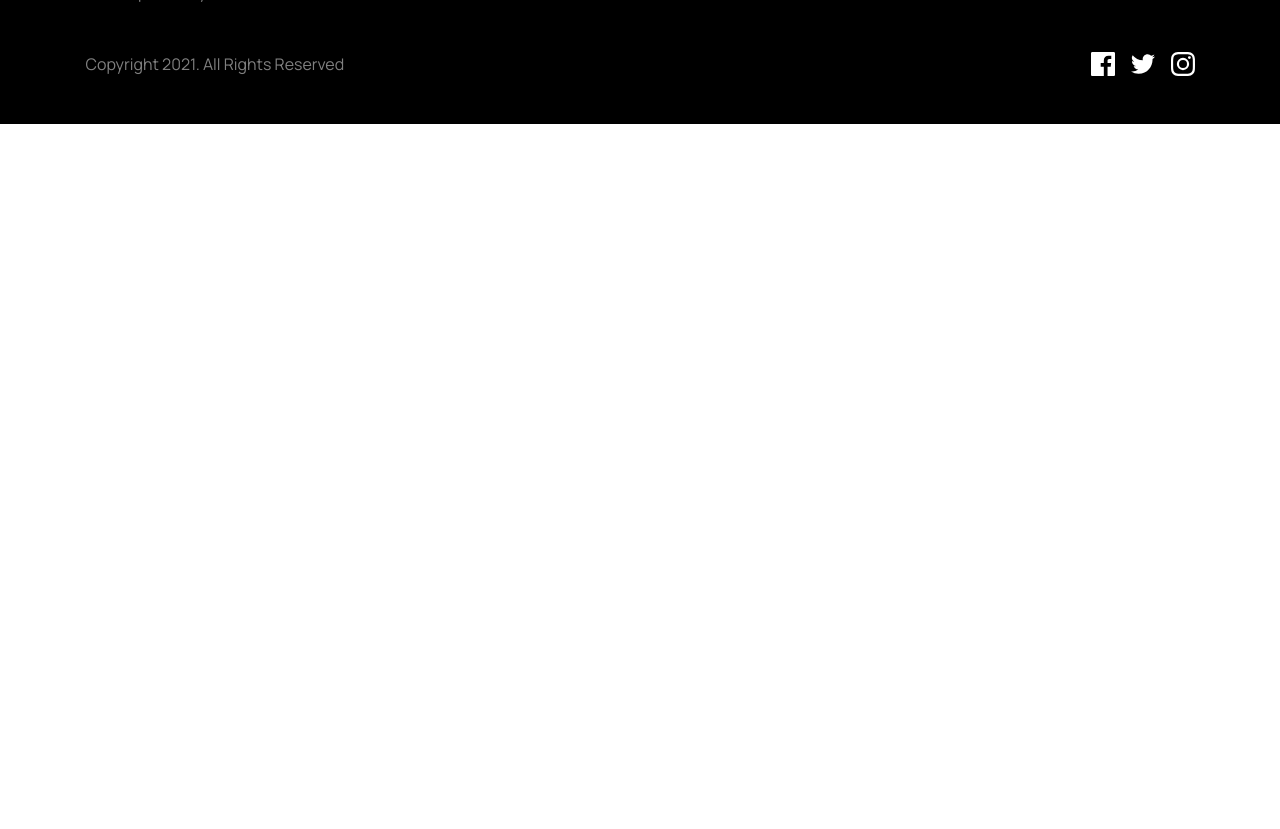
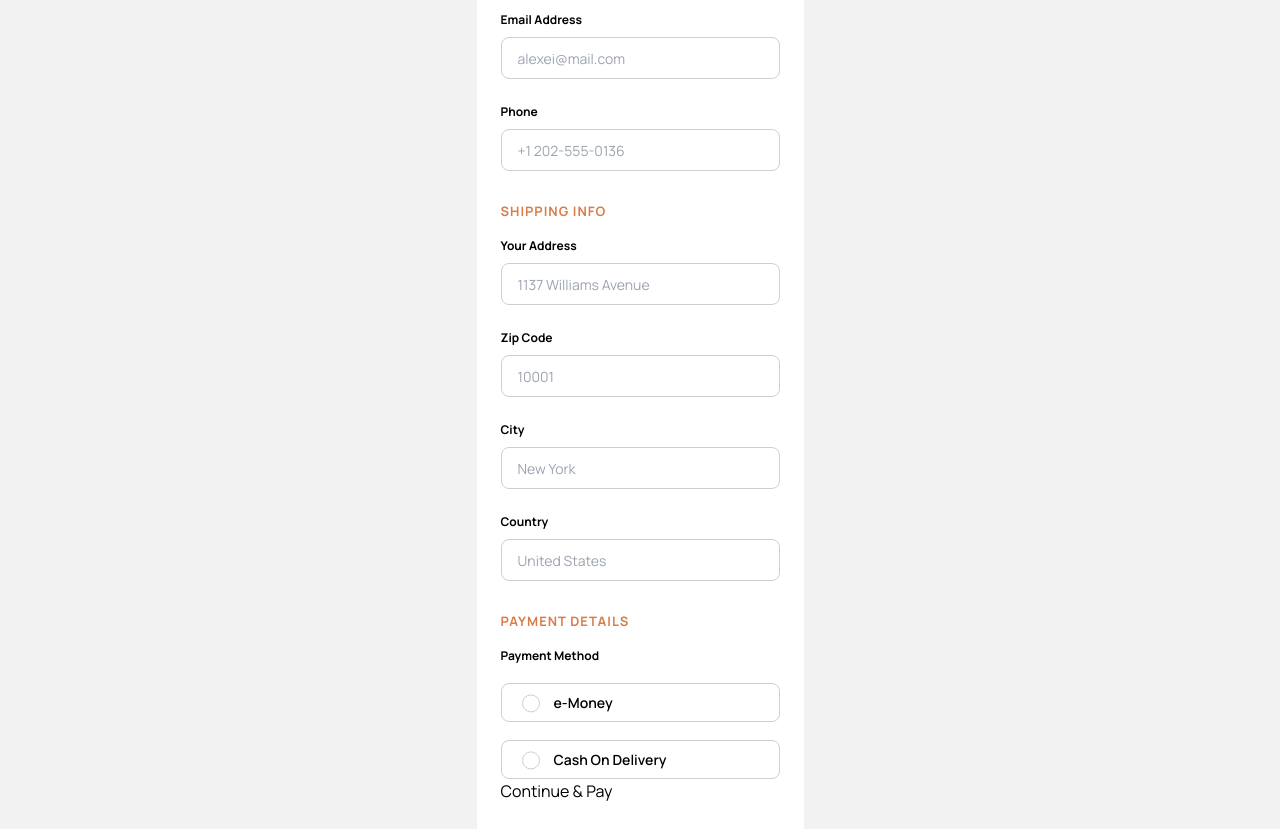
Before and after one commit to seangray-dev/Audiophile, a React (Vite) app: page /checkout in a window 1280 px wide. Shown: the part 460-1289 px from the top of the page. Before the commit the page ends 800 px from the top, so only its background shows below. Built offline with nearby package versions, Linux system fonts and the light colour scheme.

Commit message:
add checkout page...in prog

```diff
--- a/src/components/pages/Checkout.jsx
+++ b/src/components/pages/Checkout.jsx
@@ -1,22 +1,172 @@
 import React from 'react';
 import { useNavigate } from 'react-router-dom';
+import { useForm } from 'react-hook-form';
+import { yupResolver } from '@hookform/resolvers/yup';
+import * as yup from 'yup';
 
 const Checkout = () => {
   const navigate = useNavigate();
 
+  const schema = yup.object().shape({
+    name: yup.string().required(),
+    email: yup.string().email().required(),
+    phone: yup.number().integer().required(),
+    address: yup.string().required(),
+    zipCode: yup.string().required(),
+    city: yup.string().required(),
+    country: yup.string().required(),
+    paymentMethod: yup
+      .string()
+      .oneOf(['e-Money', 'Cash on Delivery'])
+      .required(),
+    eMoneyNumber: yup.number().when('paymentMethod', {
+      is: 'e-Money',
+      then: yup.number().required(),
+      otherwise: yup.number(),
+    }),
+    eMoneyPin: yup.number().when('paymentMethod', {
+      is: 'e-Money',
+      then: yup.number().required(),
+      otherwise: yup.number(),
+    }),
+  });
+
+  const {
+    register,
+    handleSubmit,
+    formState: { errors },
+  } = useForm({
+    resolver: yupResolver(schema),
+  });
+
+  const onSubmit = (data) => {
+    console.log(data);
+  };
+
   return (
-    <div>
+    <div className='bg-paleGray'>
       <div className='container mx-auto mt-4 md:mt-8 mb-6 lg:mt-20 lg:mb-14 md:max-w-[689px] lg:max-w-[1110px] opacity-50'>
         <a className='text-body hover:underline' onClick={() => navigate(-1)}>
           Go Back
         </a>
       </div>
 
-      <div className='container mx-auto bg-paleGray'>
-        <h1>Checkout</h1>
+      <div className='container mx-auto max-w-[327px] bg-white px-6 pt-6 pb-8 rounded-lg'>
+        <form>
+          <h2 className='text-h4 uppercase mb-8'>Checkout</h2>
+          <h3 className='text-brightOrange text-subtitle uppercase mb-4'>
+            Billing Details
+          </h3>
+          <div className='flex flex-col gap-6 mb-8'>
+            <div className='flex flex-col gap-2'>
+              <label className='text-[12px] font-bold'>Name</label>
+              <input
+                className='border border-silver rounded-lg focus:outline-none focus:border-brightOrange pl-4 py-2 placeholder:text-[14px]'
+                placeholder='Alexei Ward'
+                {...register('name')}
+              />
+              {errors.name && <p>{errors.name.message}</p>}
+            </div>
+            <div className='flex flex-col gap-2'>
+              <label className='text-[12px] font-bold'>Email Address</label>
+              <input
+                className='border border-silver rounded-lg focus:outline-none focus:border-brightOrange pl-4 py-2 placeholder:text-[14px]'
+                placeholder='alexei@mail.com'
+                {...register('email')}
+              />
+              {errors.email && <p>{errors.email.message}</p>}
+            </div>
+            <div>
+              <div className='flex flex-col gap-2'>
+                <label className='text-[12px] font-bold'>Phone</label>
+                <input
+                  className='border border-silver rounded-lg focus:outline-none focus:border-brightOrange pl-4 py-2 placeholder:text-[14px]'
+                  placeholder='+1 202-555-0136'
+                  {...register('phone')}
+                />
+                {errors.phone && <p>{errors.phone.message}</p>}
+              </div>
+            </div>
+          </div>
+          <h3 className='text-brightOrange text-subtitle uppercase mb-4'>
+            Shipping Info
+          </h3>
+          <div className='flex flex-col gap-6 mb-8'>
+            <div className='flex flex-col gap-2'>
+              <label className='text-[12px] font-bold'> Your Address</label>
+              <input
+                className='border border-silver rounded-lg focus:outline-none focus:border-brightOrange pl-4 py-2 placeholder:text-[14px]'
+                placeholder='1137 Williams Avenue'
+                {...register('address')}
+              />
+              {errors.address && <p>{errors.address.message}</p>}
+            </div>
+            <div className='flex flex-col gap-2'>
+              <label className='text-[12px] font-bold'>Zip Code</label>
+              <input
+                className='border border-silver rounded-lg focus:outline-none focus:border-brightOrange pl-4 py-2 placeholder:text-[14px]'
+                placeholder='10001'
+                {...register('zip')}
+              />
+              {errors.zip && <p>{errors.zip.message}</p>}
+            </div>
+            <div className='flex flex-col gap-2'>
+              <label className='text-[12px] font-bold'>City</label>
+              <input
+                className='border border-silver rounded-lg focus:outline-none focus:border-brightOrange pl-4 py-2 placeholder:text-[14px]'
+                placeholder='New York'
+                {...register('city')}
+              />
+              {errors.city && <p>{errors.city.message}</p>}
+            </div>
+            <div className='flex flex-col gap-2'>
+              <label className='text-[12px] font-bold'>Country</label>
+              <input
+                className='border border-silver rounded-lg focus:outline-none focus:border-brightOrange pl-4 py-2 placeholder:text-[14px]'
+                placeholder='United States'
+                {...register('country')}
+              />
+              {errors.country && <p>{errors.country.message}</p>}
+            </div>
+          </div>
+          <h3 className='text-brightOrange text-subtitle uppercase mb-4'>
+            Payment Details
+          </h3>
+          <h2 className='font-bold text-[12px]'>Payment Method</h2>
+          <div className='flex flex-col'>
+            <div>
+              <input
+                type='radio'
+                id='eMoney'
+                value='eMoney'
+                {...register('paymentMethod')}
+              />
+              <label
+                htmlFor='eMoney'
+                className='cursor-pointer text-[14px] border border-silver flex items-center truncate font-semibold rounded-lg py-2 pl-[52px]'>
+                e-Money
+              </label>
+            </div>
+
+            <div>
+              <input
+                type='radio'
+                id='cashOnDelivery'
+                value='cashOnDelivery'
+                {...register('paymentMethod')}
+              />
+              <label
+                htmlFor='cashOnDelivery'
+                className='cursor-pointer text-[14px] border border-silver flex items-center truncate font-semibold rounded-lg py-2 pl-[52px]'>
+                Cash On Delivery
+              </label>
+            </div>
+          </div>
+          {errors.paymentMethod && <p>{errors.paymentMethod.message}</p>}
+          <button type='submit'>Continue & Pay</button>
+        </form>
       </div>
     </div>
   );
 };
-
 export default Checkout;
--- a/src/styles/tailwind.css
+++ b/src/styles/tailwind.css
@@ -41,6 +41,40 @@
       max-width: 1109px;
     }
   }
+
+  /* Checkout Radio Inputs */
+
+  input[type='radio'] {
+    appearance: none;
+    background-color: #fff;
+    margin: 0;
+    font: inherit;
+    color: #cfcfcf;
+    width: 1.15em;
+    height: 1.15em;
+    border: 1px solid #cfcfcf;
+    border-radius: 50%;
+    transform: translateY(160%);
+    margin-left: 21px;
+    display: grid;
+    place-content: center;
+  }
+
+  input[type='radio']::before {
+    content: '';
+    width: 0.65em;
+    height: 0.65em;
+    border-radius: 50%;
+    transform: scale(0);
+    transition: 120ms transform ease-in-out;
+    box-shadow: inset 1em 1em #d87d4a;
+  }
+
+  input[type='radio']:checked::before {
+    transform: scale(1);
+  }
+
+  /* Social Links  */
 
   .social-links svg path {
     transition: fill 0.3s ease;
--- a/tailwind.config.cjs
+++ b/tailwind.config.cjs
@@ -110,6 +110,7 @@ module.exports = {
         gray: '#808080',
         lightGray: '#bfbfbf',
         paleGray: '#F2F2F2',
+        silver: '#CFCFCF',
       },
 
       backgroundImage: {
```
Also changed, not shown: 1 other file (tests, documents, lock files or other folders).
